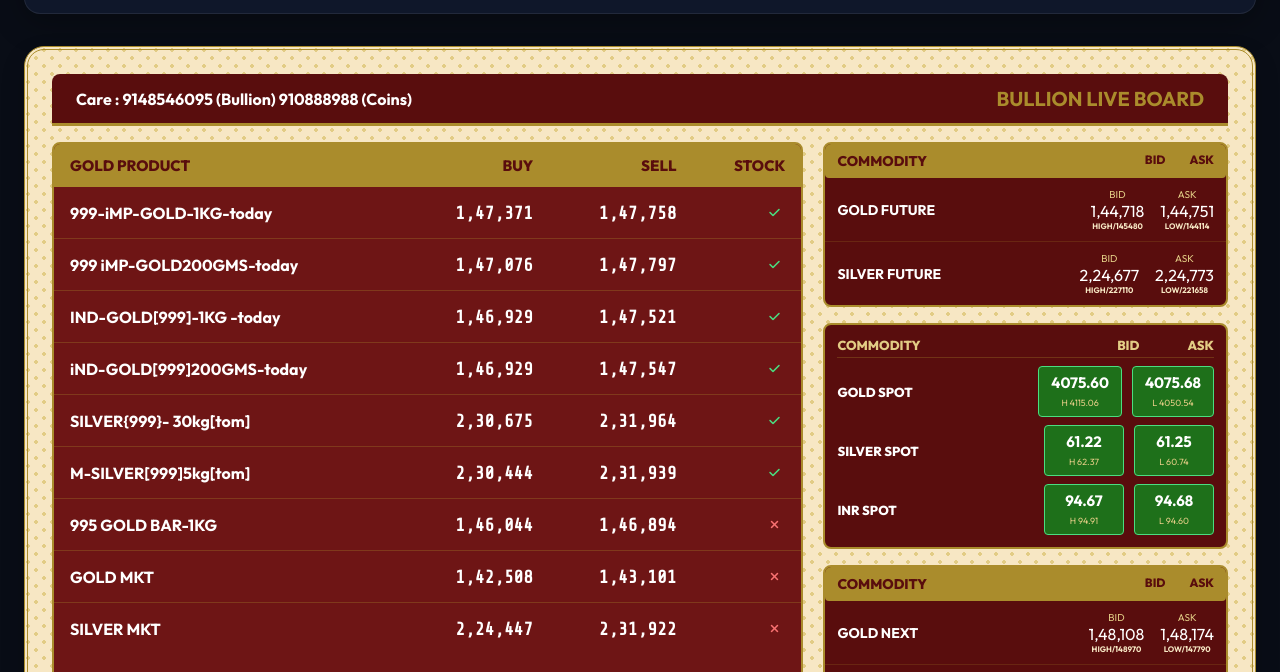
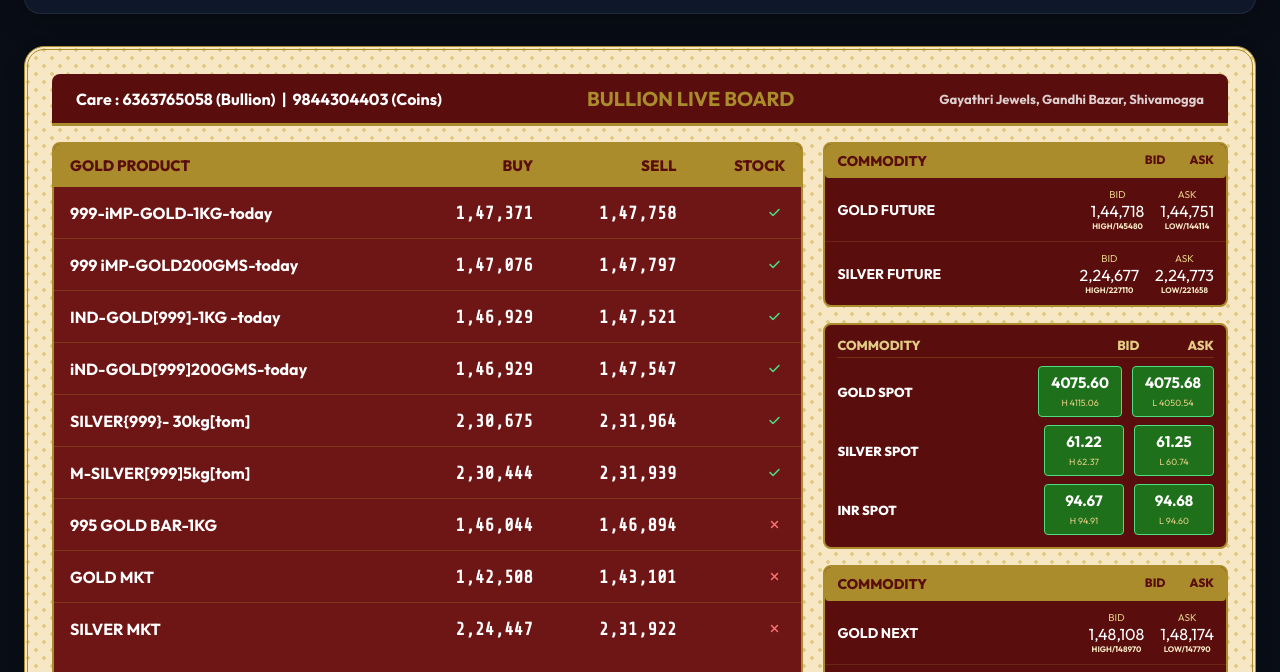
Before and after one commit to rathanshet/goldsilverlive, a website: page docs/index.html in a window 1280 px wide. Both pictures are taken after a click on the button "Classic Board". Shown: the part 80-752 px from the top of the page. Drawn offline with nearby package versions, Linux system fonts and the light colour scheme; no server answers; a web font is replaced by a local one.

Commit message:
update: contact numbers and shop address for Gayathri Jewels Shivamogga

```diff
--- a/docs/index.html
+++ b/docs/index.html
@@ -249,8 +249,9 @@
         <div class="billboard-view" id="billboard-view">
 
             <div class="billboard-header">
-                <div>Care : 9148546095 (Bullion) 910888988 (Coins)</div>
+                <div>Care : 6363765058 (Bullion) &nbsp;|&nbsp; 9844304403 (Coins)</div>
                 <div style="color: #aa8c2c; font-size: 20px;">BULLION LIVE BOARD</div>
+                <div style="font-size: 13px; opacity: 0.8;">Gayathri Jewels, Gandhi Bazar, Shivamogga</div>
             </div>
 
             <div class="billboard-layout">
```
Also changed, not shown: www/index.html (+2 -1 lines).
